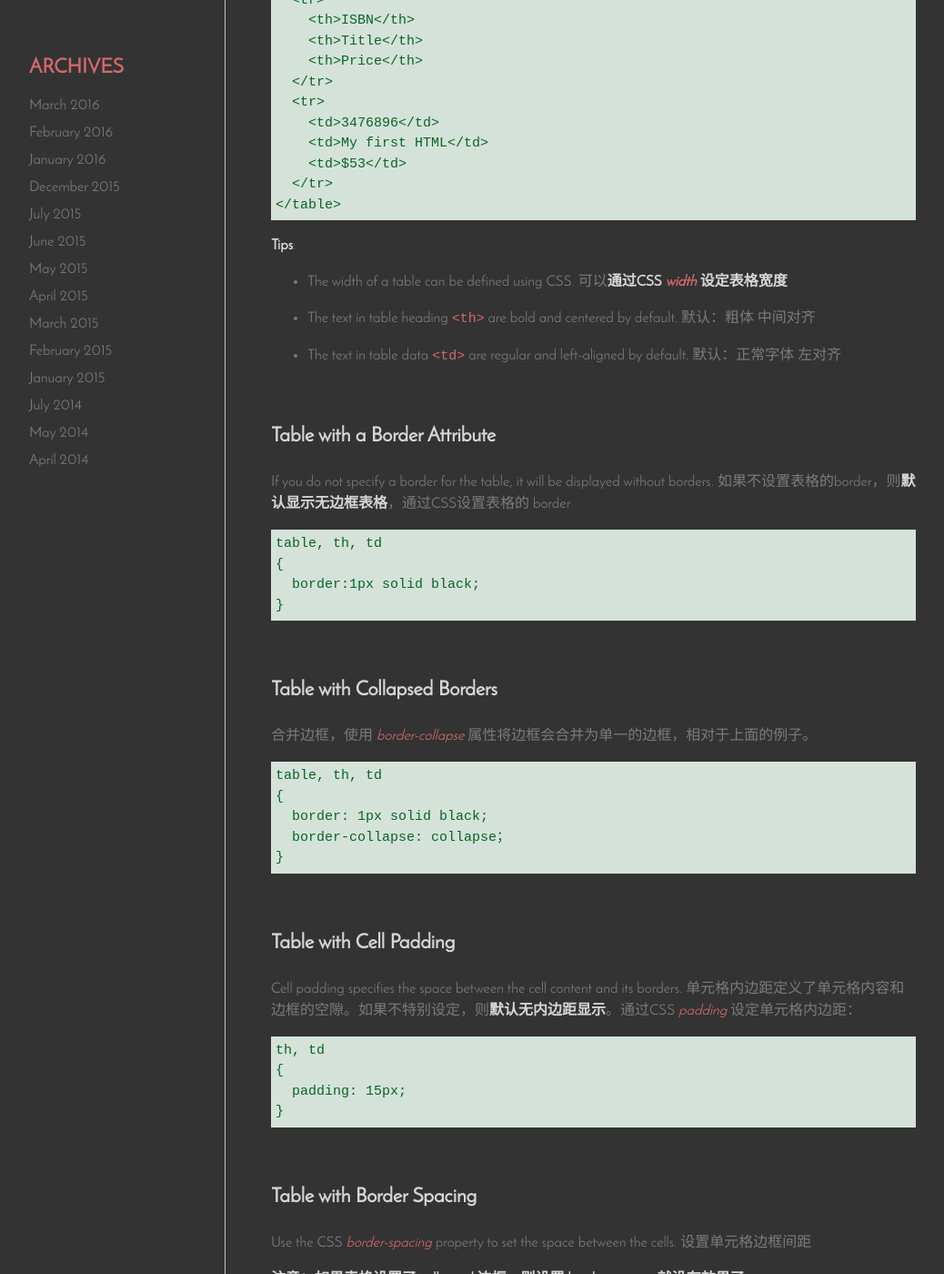
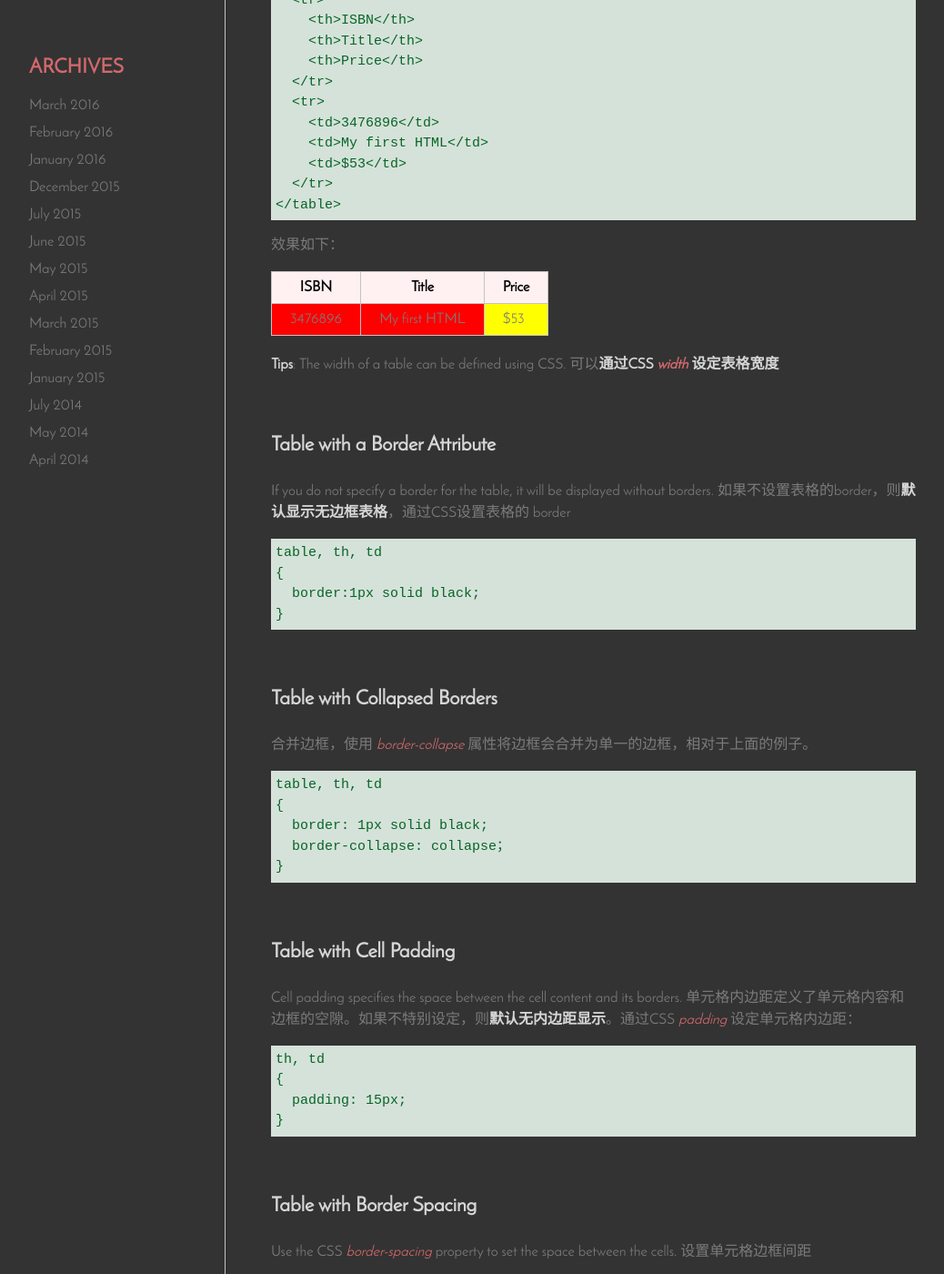
Before and after one commit to Vivi-wu/dive-into-web, a Jekyll site: the page built from _posts/2014-04-13-HTML-Tables.markdown, in a window 1280 px wide and 1400 px high, scrolled down 702 px. Shown: the whole window at 91% size, without its empty margins (98-1136 px from the left). Built offline with Jekyll 4.4.1, drawn with Linux system fonts in a browser that asks for light colours; nearby versions of some CDN libraries; some of the changed text lies outside the part shown.

Commit message:
better view for HTML Tables

```diff
--- a/_posts/2014-04-13-HTML-Tables.markdown
+++ b/_posts/2014-04-13-HTML-Tables.markdown
@@ -33,11 +33,26 @@ The `<tr>` element defines a **table row** 表格行, the `<th>` element defines
       </tr>
     </table>
 
-**Tips**:
+效果如下：
 
-+ The width of a table can be defined using CSS. 可以**通过CSS _width_ 设定表格宽度**
-+ The text in table heading `<th>` are bold and centered by default. 默认：粗体 中间对齐
-+ The text in table data `<td>` are regular and left-aligned by default. 默认：正常字体 左对齐
+<table>
+  <colgroup>
+    <col span="2" style="background-color:red">
+    <col style="background-color:yellow">
+  </colgroup>
+  <tr>
+    <th>ISBN</th>
+    <th>Title</th>
+    <th>Price</th>
+  </tr>
+  <tr>
+    <td>3476896</td>
+    <td>My first HTML</td>
+    <td>$53</td>
+  </tr>
+</table>
+
+**Tips**: The width of a table can be defined using CSS. 可以**通过CSS _width_ 设定表格宽度**
 
 ### Table with a Border Attribute
 
@@ -97,6 +112,21 @@ Use the CSS _border-spacing_ property to set the space between the cells. 设置
       </tr>
     </table>
 
+<table>
+  <tr>
+    <th>Name:</th>
+    <td>Bill Gates</td>
+  </tr>
+  <tr>
+    <th>Telephone:</th>
+    <td>555 77 854</td>
+  </tr>
+  <tr>
+    <th>Telephone:</th>
+    <td>555 77 855</td>
+  </tr>
+</table>
+
 2.使用 `<caption>` 设置表格标题
 
     <table>
@@ -111,6 +141,18 @@ Use the CSS _border-spacing_ property to set the space between the cells. 设置
       </tr>
     </table>
 
+<table>
+  <caption>Monthly savings</caption>
+  <tr>
+    <th>Month</th>
+    <th>Savings</th>
+  </tr>
+  <tr>
+    <td>January</td>
+    <td>$100</td>
+  </tr>
+</table>
+
 3.单元格 列扩展 _colspan_ ：make a cell span more than one column
 
     <table>
@@ -118,12 +160,24 @@ Use the CSS _border-spacing_ property to set the space between the cells. 设置
         <th>Name</th>
         <th colspan="2">Telephone</th>
       </tr>
-    <tr>
-      <td>Bill Gates</td>
-      <td>555 77 854</td>
-      <td>555 77 855</td>
-    </tr>
+      <tr>
+        <td>Bill Gates</td>
+        <td>555 77 854</td>
+        <td>555 77 855</td>
+      </tr>
     </table>
+
+<table>
+  <tr>
+    <th>Name</th>
+    <th colspan="2">Telephone</th>
+  </tr>
+  <tr>
+    <td>Bill Gates</td>
+    <td>555 77 854</td>
+    <td>555 77 855</td>
+  </tr>
+</table>
 
 4.单元格 行扩展 _rowspan_ ：make a cell span more than one row
 
@@ -140,3 +194,17 @@ Use the CSS _border-spacing_ property to set the space between the cells. 设置
         <td>555 77 855</td>
       </tr>
     </table>
+
+<table style="width:100%">
+  <tr>
+    <th>Name:</th>
+    <td>Bill Gates</td>
+  </tr>
+  <tr>
+    <th rowspan="2">Telephone:</th>
+    <td>555 77 854</td>
+  </tr>
+  <tr>
+    <td>555 77 855</td>
+  </tr>
+</table>
--- a/_sass/_base.scss
+++ b/_sass/_base.scss
@@ -124,6 +124,9 @@ table {
   tr:nth-child(odd) {
     background-color: $primary-color-light;
   }
+  th {
+    color: black;
+  }
   th, td {
     padding: 5px $spacing-unit;
   }
```
